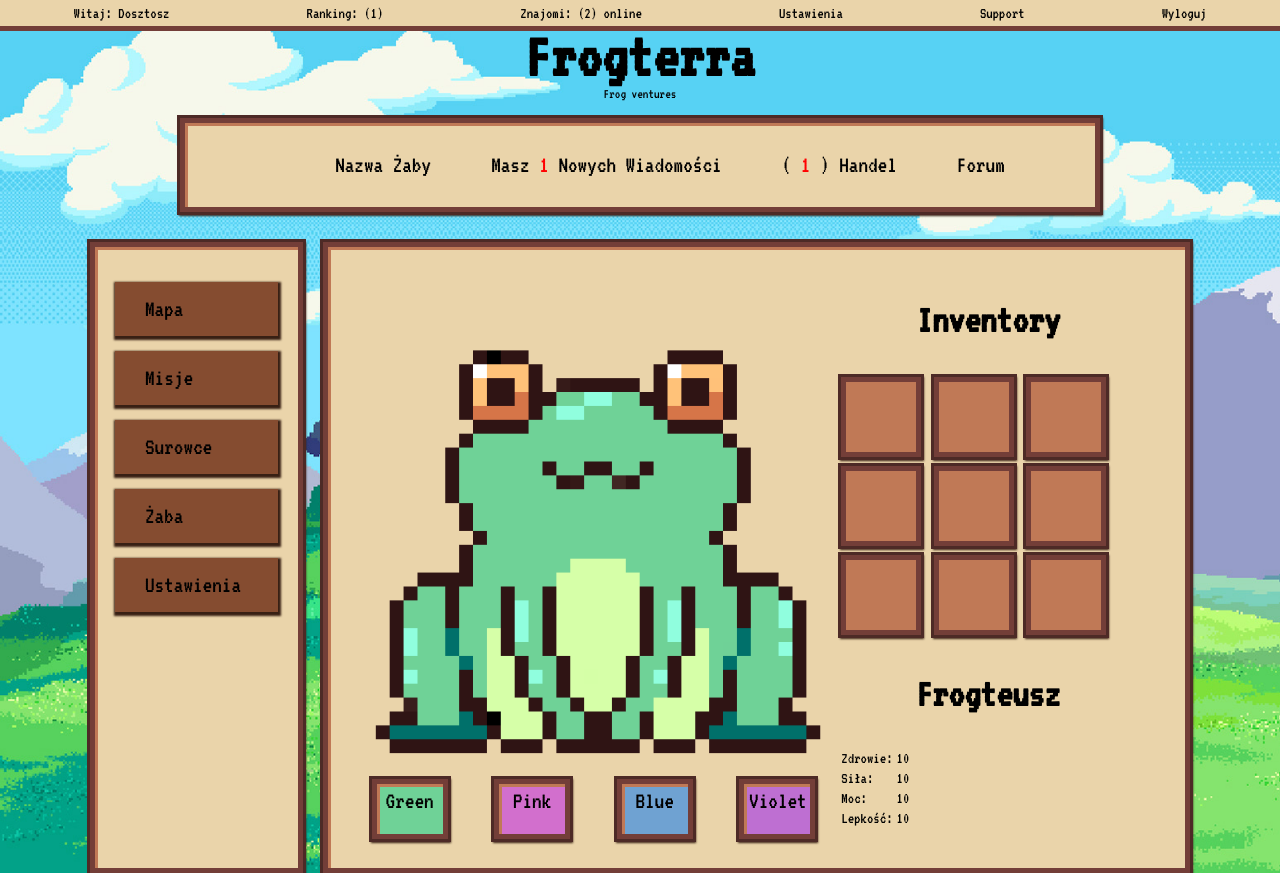
After one commit to Dosztosz/frogterra, a PHP site: page /main.html in a window 1280 px wide. The commit adds this page. Run offline with PHP 8.4, Linux system fonts and the light colour scheme; style sheets or scripts are compiled from the project's sources.

Commit message:
styling update

```diff
--- /dev/null
+++ b/main.html
@@ -0,0 +1,122 @@
+<!DOCTYPE html>
+<html lang="en">
+<head>
+    <meta charset="UTF-8">
+    <meta http-equiv="X-UA-Compatible" content="IE=edge">
+    <meta name="viewport" content="width=device-width, initial-scale=1.0">
+    <link rel="stylesheet" href="style.css?ver=4">
+    <link rel="stylesheet" type="text/css" href="//fonts.googleapis.com/css?family=VT323" />
+    <script src="https://cdnjs.cloudflare.com/ajax/libs/jquery/3.6.1/jquery.min.js"></script>
+    <script src="resources/js/script.js"></script>
+    <title>Document</title>
+</head>
+<body>
+<div class="infos">
+    <ul>
+        <li>Witaj: <a href="">Dosztosz</a></li>
+        <li>Ranking: <a href="">(1)</a></li>
+        <li>Znajomi: <a href="">(2) online</a></li>
+        <li><a href="">Ustawienia</a></li>
+        <li><a href="">Support</a></li>
+        <li><a href="">Wyloguj</a></li>
+    </ul>
+</div>
+    <div class="title">
+        <h1>Frogterra</h1>
+        <p>Frog ventures</p>
+    </div>
+    <div class="container head-space">
+    <div class="hp-bar background-pixel">
+        <ul>
+            <li><a href="#">Nazwa Żaby</a></li>
+            <li><a href="#">Masz <span>1</span> Nowych Wiadomości</a></li>
+            <li><a href="#">( <span>1</span> ) Handel</a></li>
+            <li><a href="#">Forum</a></li>
+        </ul>
+    </div>
+</div>
+<div class="container">
+    <div class="main">
+        <div class="navbar background-pixel">
+            <ul>
+                <a href="main.html"><li>Mapa</li></a>
+                <a href="misje.html"><li>Misje</li></a>
+                <a href="#"><li>Surowce</li></a>
+                <a href="#"><li>Żaba</li></a>
+                <a href="#"><li>Ustawienia</li></a>
+            </ul>
+        </div>
+        <div class="menu background-pixel frog_pic">
+            <div class="row">
+                <div class="col-main">
+                    <div class="character">
+                    <img id="main_frog" src="img/froggs/regular_frog.png" alt="">
+                    </div>
+                    <div class="apperiance-bar">
+                        <div class="apperiance background-pixel jump" id="green" onclick="changeFrog('green')">Green</div>
+                        <div class="apperiance background-pixel jump" id="pink" onclick="changeFrog('pink')">Pink</div>
+                        <div class="apperiance background-pixel jump" id="blue" onclick="changeFrog()">Blue</div>
+                        <div class="apperiance background-pixel jump" id="violet" onclick="changeFrog()">Violet</div>
+                    </div>
+                </div>
+                <div>
+
+                    <h2 class="center-title">Inventory</h1>
+                    <div class="inventory">
+                        <div class="item background-pixel popup" id="item_0" onclick="popUp('item_0_pop')">
+                            <span class="popuptext" id="item_0_pop">Hełm +9 <br> Zdrowie: + 80 <br> Siła: + 80 <br> Lepkość: + 80</span>
+                        </div>
+                        <div class="item background-pixel popup" id="item_1" onclick="popUp('item_1_pop')">
+                            <span class="popuptext" id="item_1_pop">Miecz +9</span>
+                    </div>
+                        <div class="item background-pixel popup" id="item_2" onclick="popUp('item_2_pop')">
+                            <span class="popuptext" id="item_2_pop">Rękawiczki +9</span>
+                    </div>
+
+                        <div class="item background-pixel popup" id="item_3" onclick="popUp('item_3_pop')">
+                            <span class="popuptext" id="item_3_pop">Klata +9</span>
+                    </div>
+                        <div class="item background-pixel popup" id="item_4" onclick="popUp('item_4_pop')">
+                            <span class="popuptext" id="item_4_pop">Udkowa Zbroja +9</span>
+                    </div>
+                        <div class="item background-pixel popup" id="item_5" onclick="popUp('item_5_pop')">
+                            <span class="popuptext" id="item_5_pop">Płozy +9</span>
+                    </div>
+
+                        <div class="item background-pixel popup" id="item_6" onclick="popUp('item_6_pop')">
+                            <span class="popuptext" id="item_6_pop">Hełm +9</span>
+                    </div>
+                        <div class="item background-pixel popup" id="item_7" onclick="popUp('item_7_pop')">
+                            <span class="popuptext" id="item_7_pop">Hełm +9</span>
+                    </div>
+                        <div class="item background-pixel popup" id="item_8" onclick="popUp('item_8_pop')">
+                            <span class="popuptext" id="item_8_pop">Hełm +9</span>
+                    </div>
+                    </div>
+                    <h2  class="center-title">Frogteusz</h2>
+                    <table>
+                        <tr>
+                            <td>Zdrowie: </td>
+                            <td>10</td>
+                        </tr>
+                        <tr>
+                            <td>Siła: </td>
+                            <td>10</td>
+                        </tr>
+                        <tr>
+                            <td>Moc: </td>
+                            <td>10</td>
+                        </tr>
+                        <tr>
+                            <td>Lepkość: </td>
+                            <td>10</td>
+                        </tr>
+                    </table>
+                </div>
+            </div>
+        </div>
+    </div>
+</div>
+
+</body>
+</html>
--- a/resources/js/script.js
+++ b/resources/js/script.js
@@ -32,3 +32,9 @@ function changeFrog(color){
       }
     colorFrog();
 }
+
+
+function popUp(item) {
+    var popup = document.getElementById(item);
+    popup.classList.toggle("show");
+  }
--- a/resources/templates/footer.php
+++ /dev/null
@@ -1,4 +0,0 @@
-</div>
-    </div>
-
-</body>
--- a/resources/templates/title.php
+++ /dev/null
@@ -1,4 +0,0 @@
-<div class="title">
-        <h1>Frogterra</h1>
-        <p>Frog ventures</p>
-    </div>
--- a/style.css
+++ b/style.css
@@ -64,6 +64,43 @@ a {
 
 a:hover {
   color: #733e38;
+}
+
+.jump:hover {
+  -webkit-transform-origin: 50% 50%;
+          transform-origin: 50% 50%;
+  -webkit-animation: jump 1s linear alternate;
+          animation: jump 1s linear alternate;
+}
+
+@-webkit-keyframes jump {
+  0% {
+    -webkit-transform: translate3d(0, 0, 0);
+            transform: translate3d(0, 0, 0);
+  }
+  40% {
+    -webkit-transform: translate3d(0, -5%, 0);
+            transform: translate3d(0, -5%, 0);
+  }
+  100% {
+    -webkit-transform: translate3d(0, 0, 0);
+            transform: translate3d(0, 0, 0);
+  }
+}
+
+@keyframes jump {
+  0% {
+    -webkit-transform: translate3d(0, 0, 0);
+            transform: translate3d(0, 0, 0);
+  }
+  40% {
+    -webkit-transform: translate3d(0, -5%, 0);
+            transform: translate3d(0, -5%, 0);
+  }
+  100% {
+    -webkit-transform: translate3d(0, 0, 0);
+            transform: translate3d(0, 0, 0);
+  }
 }
 
 label {
@@ -257,8 +294,9 @@ button {
 }
 
 .mission {
+  margin: 1rem;
+  padding: 1rem;
   border: 2px solid black;
-  margin-top: 10px;
 }
 
 .row {
@@ -294,9 +332,19 @@ button {
 
 .row .col-exp button {
   font-family: 'VT323';
-  margin: 0;
-  width: 100px;
-  height: 50px;
+  margin: 0.1rem;
+  width: 6rem;
+  height: 1;
+  -webkit-transition: 0.3s;
+  transition: 0.3s;
+}
+
+.row .col-exp button:hover {
+  background-color: #e0e0e0;
+  color: red;
+  -webkit-transform: scale(110%);
+          transform: scale(110%);
+  border-radius: 0px;
 }
 
 .frog_pic img {
@@ -319,11 +367,19 @@ button {
 }
 
 .apperiance {
-  height: 60px;
-  width: 60px;
+  height: 2.5rem;
+  width: 3.5rem;
   margin: 9px;
   padding: 5px;
+  vertical-align: center;
   text-align: center;
+  font-size: 1.5rem;
+  -webkit-transition: 0.3s;
+  transition: 0.3s;
+}
+
+.apperiance:hover {
+  border-radius: 5px;
 }
 
 #green {
@@ -381,5 +437,77 @@ button {
   width: 70px;
   height: 70px;
   margin: 3px;
+  background-color: #c07956;
+  -webkit-transition: 0.3s;
+  transition: 0.3s;
+}
+
+.inventory .item:hover {
+  background-color: #a36546;
+}
+
+/*----------[test]----------*/
+.popup {
+  position: relative;
+  display: inline-block;
+  cursor: pointer;
+  -webkit-user-select: none;
+  -moz-user-select: none;
+  -ms-user-select: none;
+  user-select: none;
+}
+
+/* The actual popup */
+.popup .popuptext {
+  visibility: hidden;
+  width: 160px;
+  background-color: #555;
+  color: #fff;
+  text-align: center;
+  border-radius: 6px;
+  padding: 8px 0;
+  position: absolute;
+  z-index: 1;
+  bottom: 125%;
+  left: 50%;
+  margin-left: -80px;
+}
+
+/* Popup arrow */
+.popup .popuptext::after {
+  content: "";
+  position: absolute;
+  top: 100%;
+  left: 50%;
+  margin-left: -5px;
+  border-width: 5px;
+  border-style: solid;
+  border-color: #555 transparent transparent transparent;
+}
+
+/* Toggle this class - hide and show the popup */
+.popup .show {
+  visibility: visible;
+  -webkit-animation: fadeIn 1s;
+  animation: fadeIn 1s;
+}
+
+/* Add animation (fade in the popup) */
+@-webkit-keyframes fadeIn {
+  from {
+    opacity: 0;
+  }
+  to {
+    opacity: 1;
+  }
+}
+
+@keyframes fadeIn {
+  from {
+    opacity: 0;
+  }
+  to {
+    opacity: 1;
+  }
 }
 /*# sourceMappingURL=style.css.map */
--- a/style.scss
+++ b/style.scss
@@ -20,6 +20,19 @@ a{
         color: #733e38;
     }
 }
+
+.jump {
+    &:hover{
+        transform-origin: 50% 50%;
+        animation: jump 1s linear alternate;
+    }
+  }
+
+@keyframes jump {
+    0%   {transform: translate3d(0,0,0);}
+    40%  {transform: translate3d(0,-5%,0);}
+    100% {transform: translate3d(0,0,0);}
+  }
 
 // Login data
 label{
@@ -173,8 +186,9 @@ button{
     margin-top: 1vw;
 }
 .mission {
+    margin: 1rem;
+    padding: 1rem;
     border: 2px solid black;
-    margin-top: 10px;
 }
 .row{
     display: flex;
@@ -198,9 +212,17 @@ button{
         }
         button{
             font-family: 'VT323';
-            margin: 0;
-            width: 100px;
-            height: 50px;
+            margin: 0.1rem;
+            width: 6rem;
+            height: 1;
+            transition: 0.3s;
+
+            &:hover{
+                background-color: #e0e0e0;
+                color: red;
+                transform: scale(110%);
+                border-radius: 0px;
+            }
 
         }
     }
@@ -225,11 +247,18 @@ button{
 
 
 .apperiance{
-    height: 60px;
-    width: 60px;
+    height: 2.5rem;
+    width: 3.5rem;
     margin: 9px;
     padding: 5px;
+    vertical-align: center;
     text-align: center;
+    font-size: 1.5rem;
+    transition: 0.3s;
+    &:hover{
+        border-radius: 5px;
+
+    }
 }
 
 #green{
@@ -279,6 +308,69 @@ button{
         width: 70px;
         height: 70px;
         margin: 3px;
+        background-color: #c07956;
+        transition: 0.3s;
+        &:hover{
+            background-color: #a36546;
+        }
     }
 
 }
+
+/*----------[test]----------*/
+
+.popup {
+    position: relative;
+    display: inline-block;
+    cursor: pointer;
+    -webkit-user-select: none;
+    -moz-user-select: none;
+    -ms-user-select: none;
+    user-select: none;
+  }
+
+  /* The actual popup */
+  .popup .popuptext {
+    visibility: hidden;
+    width: 160px;
+    background-color: #555;
+    color: #fff;
+    text-align: center;
+    border-radius: 6px;
+    padding: 8px 0;
+    position: absolute;
+    z-index: 1;
+    bottom: 125%;
+    left: 50%;
+    margin-left: -80px;
+  }
+
+  /* Popup arrow */
+  .popup .popuptext::after {
+    content: "";
+    position: absolute;
+    top: 100%;
+    left: 50%;
+    margin-left: -5px;
+    border-width: 5px;
+    border-style: solid;
+    border-color: #555 transparent transparent transparent;
+  }
+
+  /* Toggle this class - hide and show the popup */
+  .popup .show {
+    visibility: visible;
+    -webkit-animation: fadeIn 1s;
+    animation: fadeIn 1s;
+  }
+
+  /* Add animation (fade in the popup) */
+  @-webkit-keyframes fadeIn {
+    from {opacity: 0;}
+    to {opacity: 1;}
+  }
+
+  @keyframes fadeIn {
+    from {opacity: 0;}
+    to {opacity:1 ;}
+  }
```
Also changed, not shown: head.php (deleted, +0 -10 lines), index.html (added, +23 -0 lines), login.php (deleted, +0 -14 lines), main.php (deleted, +0 -61 lines), misje.html (renamed from misje.php, +50 -6 lines), resources/templates/info_bar.php (deleted, +0 -10 lines), resources/templates/menu.php (deleted, +0 -11 lines), resources/templates/navbar.php (deleted, +0 -10 lines), 1 other file.
